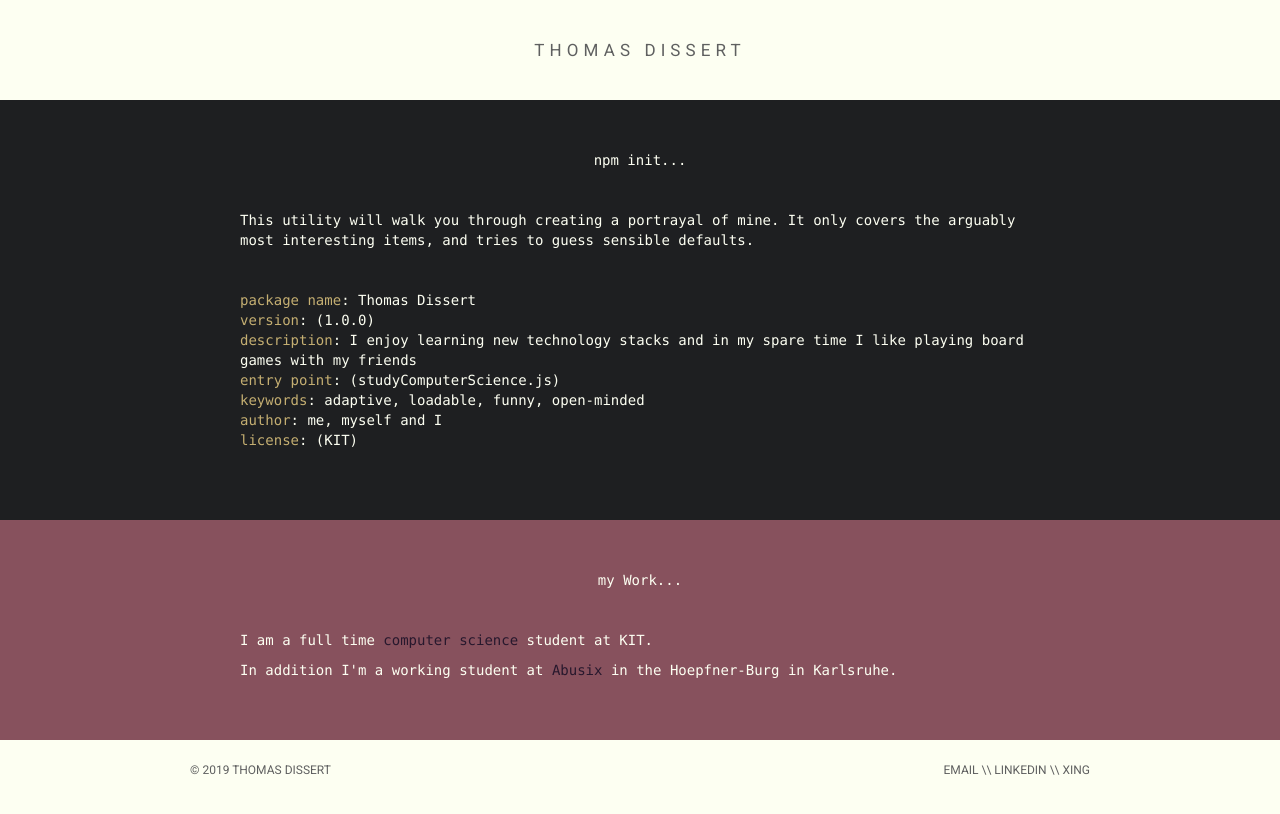
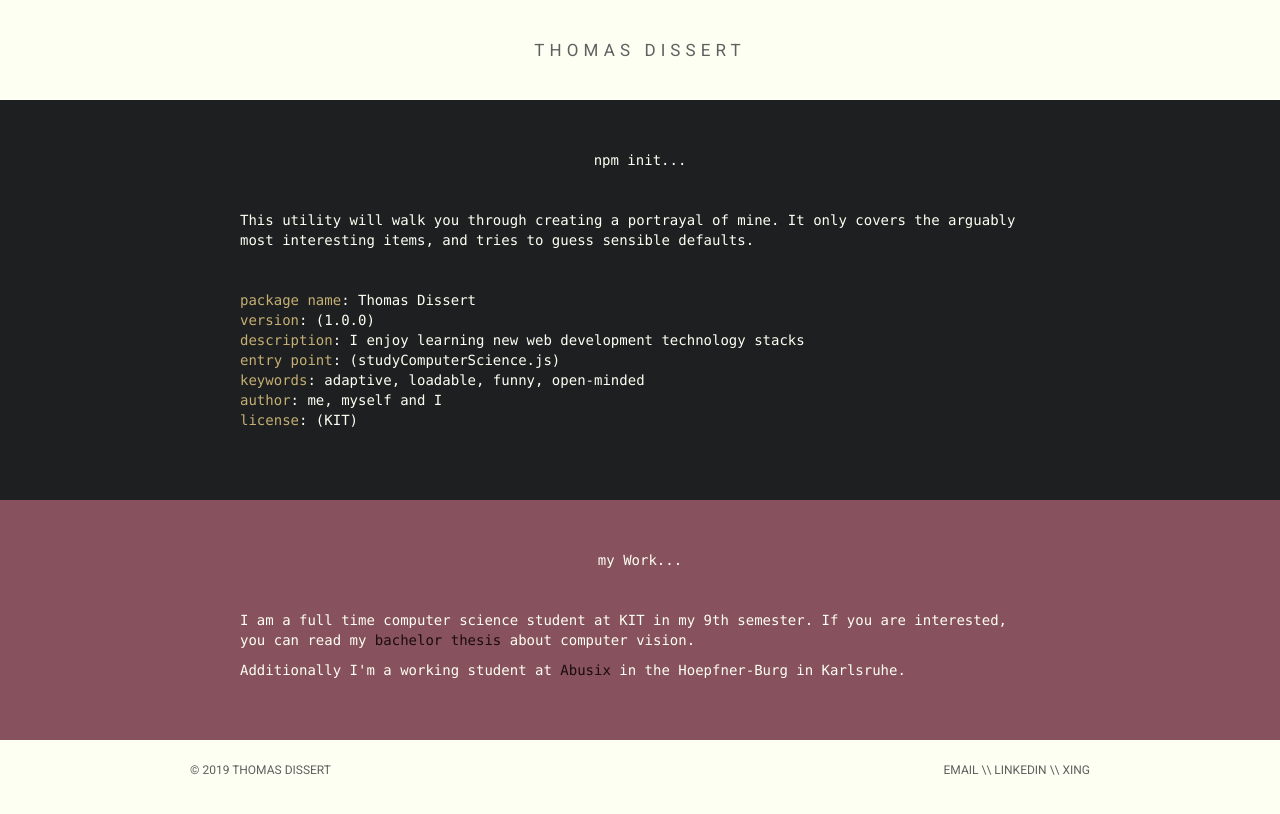
Before and after one commit to thomasdissert/homepage-thomas-dissert, a React (Create React App) app: page / in a window 1280 px wide. Shown: the top 814 px of the page. Built offline with nearby package versions, Linux system fonts and the light colour scheme.

Commit message:
refinements for work text

```diff
--- a/src/components/About.js
+++ b/src/components/About.js
@@ -23,7 +23,7 @@ class About extends Component {
                 </p>
 
                 <p>
-                    <span>description</span>: I enjoy learning new technology stacks and in my spare time I like playing board games with my friends
+                    <span>description</span>: I enjoy learning new web development technology stacks
                 </p>
 
                 <p>
--- a/src/components/Work.css
+++ b/src/components/Work.css
@@ -31,3 +31,18 @@
 .Work p span {
     color: #27182D;
 }
+
+
+.Work p a:link {
+    color: rgb(26, 12, 14);
+    text-decoration: none;
+}
+
+.Work p a:visited {
+    color: rgb(26, 12, 14);
+    text-decoration: none;
+}
+
+.Work p a:hover {
+    font-weight: bold;
+}
--- a/src/components/Work.js
+++ b/src/components/Work.js
@@ -11,10 +11,14 @@ class Work extends Component {
                     my Work...
                 </h1>
                 <p>
-                    I am a full time <span>computer science</span> student at KIT.
+                    I am a full time computer science student at KIT in my 9th semester.
+                    If you are interested, you can read my
+                    <a href="https://primo.bibliothek.kit.edu/primo_library/libweb/action/display.do;jsessionid=2507D14C22170362663E88BE9F0C5941?tabs=detailsTab&ct=display&fn=search&doc=KITSRC515848190&indx=1&recIds=KITSRC515848190&recIdxs=0&elementId=0&renderMode=poppedOut&displayMode=full&frbrVersion=&mode=Basic&vid=KIT&srt=date&tab=kit&dscnt=0&vl(freeText0)=Thomas%20Dissert&dstmp=1547934841517" target="_blank" rel="noopener noreferrer">
+                        &nbsp;bachelor thesis
+                    </a> about computer vision.
                 </p>
                 <p>
-                    In addition I'm a working student at <span>Abusix</span> in the Hoepfner-Burg in Karlsruhe.
+                    Additionally I'm a working student at <a href="https://www.abusix.com/" target="_blank" rel="noopener noreferrer">Abusix</a> in the Hoepfner-Burg in Karlsruhe.
                 </p>
             </div>
         );
```
